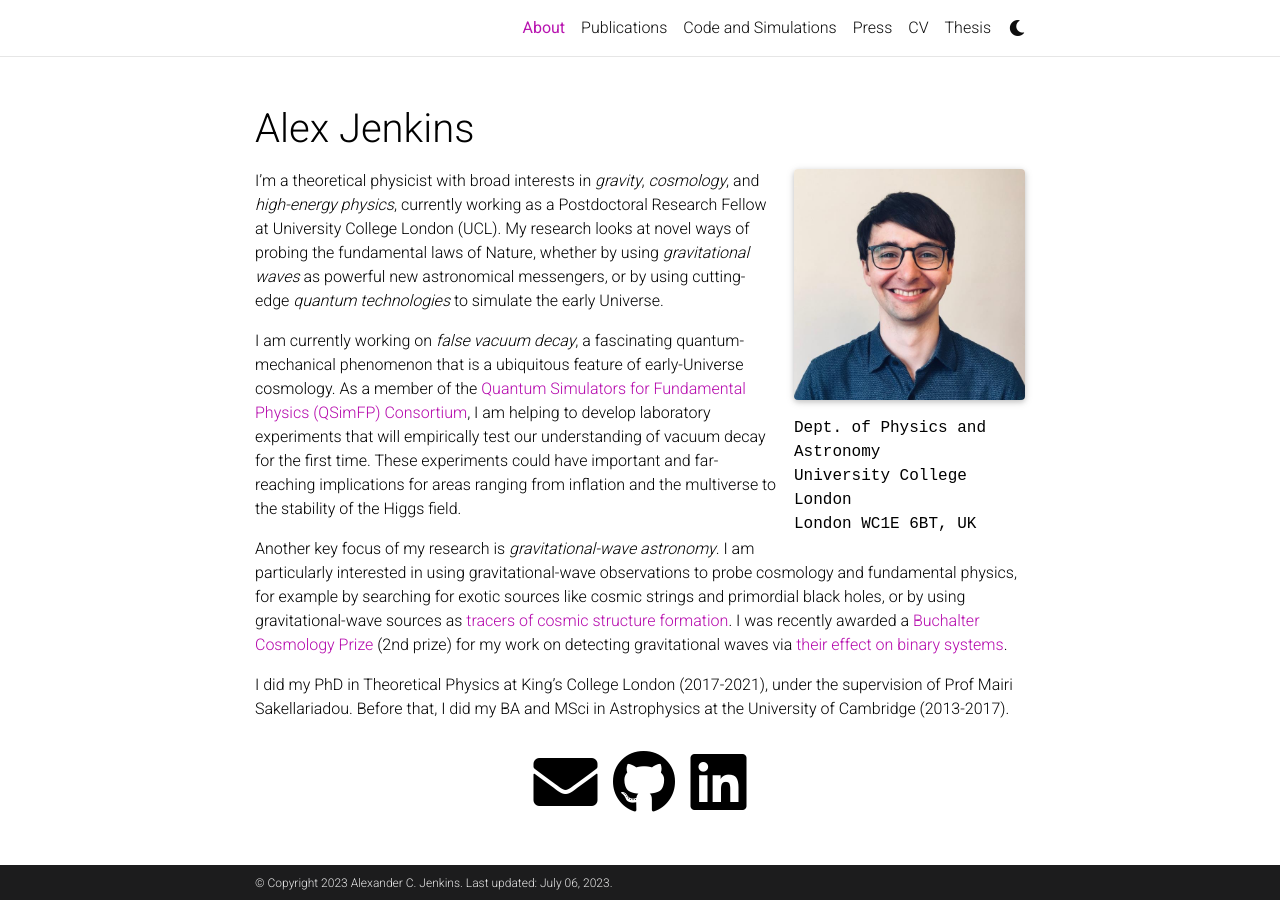
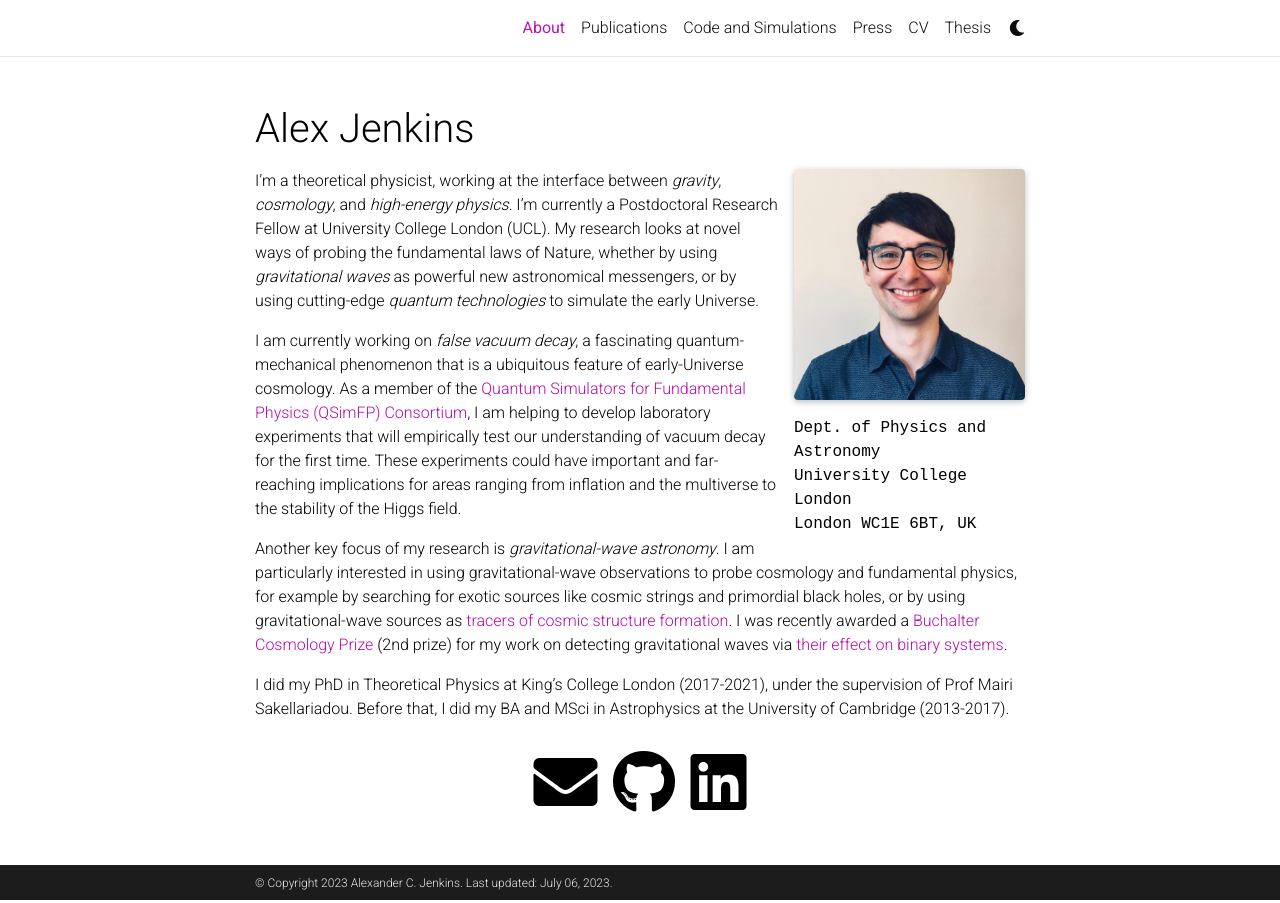
Before and after one commit to alex-c-jenkins/alex-c-jenkins.github.io, a Jekyll site: the page built from _pages/about.md, in a window 1280 px wide. Built offline with Jekyll 4.4.1, drawn with Linux system fonts in a browser that asks for light colours; full-size pictures stand in for the smaller copies a plugin makes; comment, search, counter and statistics services are not loaded; a style sheet for code colours, icons or effects is not loaded.

Commit message:
Update about.md

```diff
--- a/_pages/about.md
+++ b/_pages/about.md
@@ -19,7 +19,7 @@ selected_papers: false # includes a list of papers marked as "selected={true}"
 social: true  # includes social icons at the bottom of the page
 ---
 
-I'm a theoretical physicist with broad interests in <em>gravity</em>, <em>cosmology</em>, and <em>high-energy physics</em>, currently working as a Postdoctoral Research Fellow at University College London (UCL). My research looks at novel ways of probing the fundamental laws of Nature, whether by using <em>gravitational waves</em> as powerful new astronomical messengers, or by using cutting-edge <em>quantum technologies</em> to simulate the early Universe.
+I'm a theoretical physicist, working at the interface between <em>gravity</em>, <em>cosmology</em>, and <em>high-energy physics</em>. I'm currently a Postdoctoral Research Fellow at University College London (UCL). My research looks at novel ways of probing the fundamental laws of Nature, whether by using <em>gravitational waves</em> as powerful new astronomical messengers, or by using cutting-edge <em>quantum technologies</em> to simulate the early Universe.
 
 I am currently working on <em>false vacuum decay</em>, a fascinating quantum-mechanical phenomenon that is a ubiquitous feature of early-Universe cosmology. As a member of the [Quantum Simulators for Fundamental Physics (QSimFP) Consortium](https://qsimfp.org/), I am helping to develop laboratory experiments that will empirically test our understanding of vacuum decay for the first time. These experiments could have important and far-reaching implications for areas ranging from inflation and the multiverse to the stability of the Higgs field.
 
```
